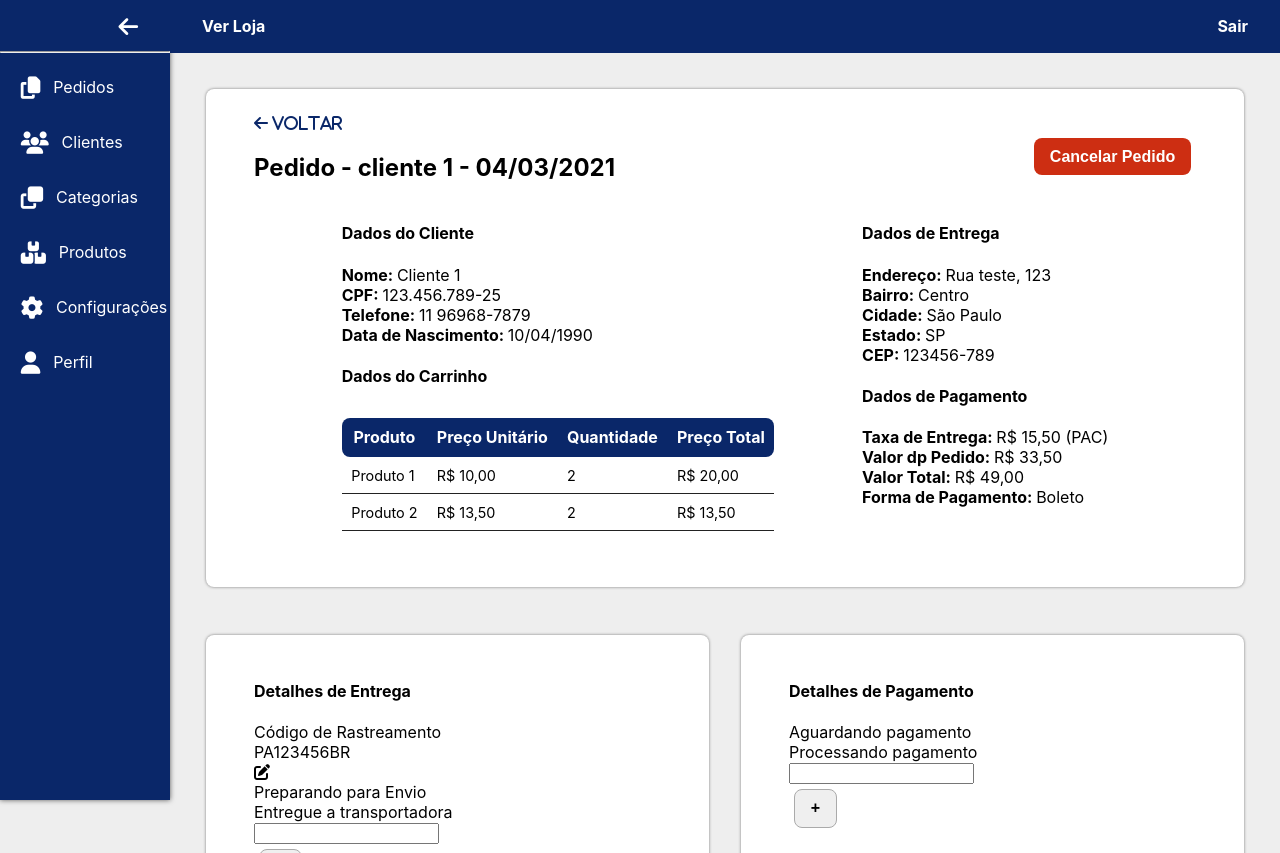
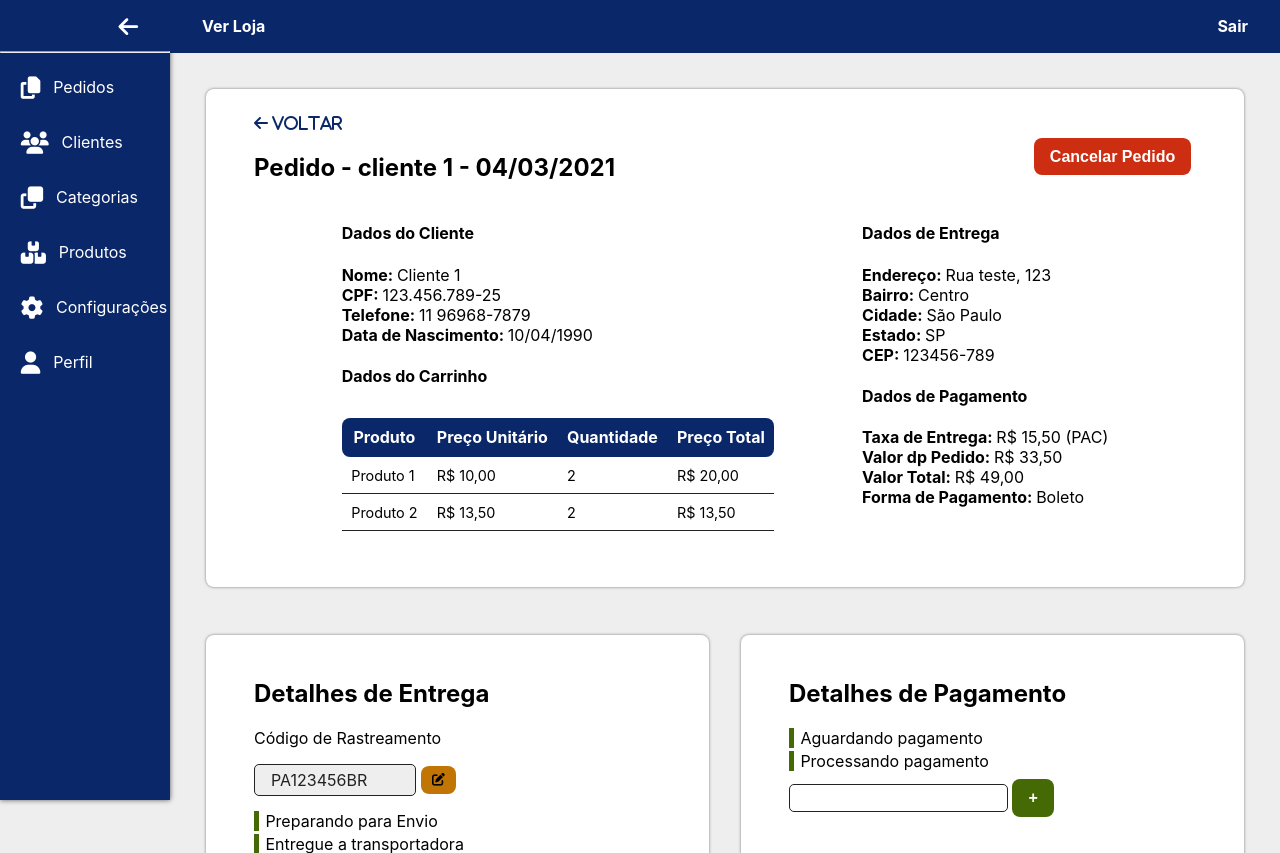
Before and after one commit to vhfuly/ecommerce-dashboard, a React (Create React App) app: page /#/Purchase/logout in a window 1280 px wide. Built offline with nearby package versions, Linux system fonts and the light colour scheme.

Commit message:
feat: add styles on purchase

```diff
--- a/src/components/Buttons/Simple.tsx
+++ b/src/components/Buttons/Simple.tsx
@@ -5,7 +5,7 @@ type Props = {
   type: string;
   onClick?: (event: React.MouseEvent) => void;
   route?: string;
-  label: string;
+  label: string | any;
 }
 
 const Button: React.FC<Props> = props => (
--- a/src/components/Inputs/InputValue.tsx
+++ b/src/components/Inputs/InputValue.tsx
@@ -1,4 +1,5 @@
 import React, { useState } from 'react';
+import ButtonSimple from '../Buttons/Simple';
 
 type Props = {
   value: string;
@@ -20,7 +21,7 @@ const InputValue: React.FC<Props> = props => {
   }
 
   if (from) return (
-    <div className="input-value input-value-open">
+    <div className="flex input-value input-value-open">
       <div>
         <input
           value={value}
@@ -28,24 +29,29 @@ const InputValue: React.FC<Props> = props => {
           name={props.name}
         />
       </div>
-      <div>
-        <div onClick={() => handleSubmit(value)}>
-          <i className='fas fa-check' />
-        </div>
-        <div onClick={toggleFrom}>
-          <i className='fas fa-times' />
-        </div>
+      <div className="flex">
+        <ButtonSimple
+          type='success button-small'
+          onClick={() => handleSubmit(value)}
+          label={(<i className='fas fa-check' />)}
+        />
+        <ButtonSimple
+          type='danger button-small'
+          onClick={toggleFrom}
+          label={(<i className='fas fa-times' />)}
+        />
       </div>
-
     </div>
 
   )
   else return (
-    <div className="input-value">
-      <span>{props.value}</span>
-      <div onClick={() => toggleFrom()}>
-        <i className='fas fa-edit' />
-      </div>
+    <div className="input-value flex">
+      <span onClick={toggleFrom}>{props.value}</span>
+        <ButtonSimple
+          type='warning button-small'
+          onClick={toggleFrom}
+          label={(<i className='fas fa-edit' />)}
+        />
     </div>
   );
 
--- a/src/components/Lists/DynamicList.tsx
+++ b/src/components/Lists/DynamicList.tsx
@@ -1,6 +1,8 @@
 import React, { useState } from 'react';
 import ButtonSimple from '../Buttons/Simple';
 import InputSimple from '../Inputs/Simple';
+
+import '../../styles/components/list.css';
 
 type Props = {
   data: string[];
@@ -22,10 +24,8 @@ const DynamicList: React.FC<Props> = props => {
       {
         props.data.map ((item, index) => (
           <div>
-            <div key={index}>
-              <div>
-                <span>{item}</span>
-              </div>
+            <div key={index} className='border-green'>
+              <span>{item}</span>
             </div>
           {
             props.onRemove &&
@@ -40,7 +40,7 @@ const DynamicList: React.FC<Props> = props => {
           </div>
         ))
       }
-      <div>
+      <div className='input-list'>
         <InputSimple
           type='text'
           value={text}
--- a/src/containers/Purchase/DeliveryDetails.tsx
+++ b/src/containers/Purchase/DeliveryDetails.tsx
@@ -20,7 +20,7 @@ const DeliveryDetails: React.FC = () => {
 
   return(
     <div className='container-Delivery-detail'>
-      <Title type='h4' title='Detalhes de Entrega'/>
+      <Title type='h2' title='Detalhes de Entrega'/>
       <label>Código de Rastreamento</label>
       <InputValue
         value={trackingCode}
--- a/src/containers/Purchase/PaymentsDetails.tsx
+++ b/src/containers/Purchase/PaymentsDetails.tsx
@@ -15,7 +15,7 @@ const PaymentsDetails: React.FC = () => {
 
   return(
     <div className='container-payments-details'>
-      <Title type='h4' title='Detalhes de Pagamento'/>
+      <Title type='h2' title='Detalhes de Pagamento'/>
       <DynamicList
         data={status}
         onAdd={onAddDynamicList}
--- a/src/styles/components/inputs.css
+++ b/src/styles/components/inputs.css
@@ -13,3 +13,30 @@
   border: none;
   cursor: pointer;
 }
+
+.input-simple input{
+  padding: 0.3rem 0.55rem;
+  margin: 0.2rem 0;
+  border-radius: 5px;
+  border: 1px solid var(--color-dark-gray);
+  font-size: 0.95rem;
+}
+
+.input-value {
+  margin: 0.8rem 0;
+  align-items: center;
+}
+
+.input-value input,
+.input-value span{
+  border: 1px solid var(--color-dark-gray);
+  padding: 0.3rem 1rem;
+  border-radius: 5px;
+  width: 8rem;
+  font-size: 1rem;
+}
+
+.input-value span{
+  background-color: var(--color-light-gray);
+  color: var(--color-dark-gray)
+}
--- /dev/null
+++ b/src/styles/components/list.css
@@ -0,0 +1,10 @@
+.input-list {
+  display: flex;
+  align-items: center;
+}
+
+.border-green{
+  border-left: 5px solid var(--color-secondary);
+  padding-left: 0.4rem;
+  margin: 0.2rem 0;
+}
--- a/src/styles/global.css
+++ b/src/styles/global.css
@@ -16,7 +16,7 @@
 main {
   overflow-y: scroll;
   justify-content: center;
-  height: 100vh;
+  height: 100%;
 }
 
 
@@ -76,6 +76,28 @@ body {
   opacity: 0.8;
 }
 
+.button-success {
+  background-color: var(--color-secondary);
+  color: var(--color-white);
+  border: none;
+  transition: opacity 20ms;
+}
+
+.button-success:hover {
+  opacity: 0.8;
+}
+
+.button-warning {
+  background-color: var(--color-yellow);
+  color: var(--color-black);
+  border: none;
+  transition: opacity 20ms;
+}
+
+.button-warning:hover {
+  opacity: 0.8;
+}
+
 .flex {
   display: flex;
 }
```
